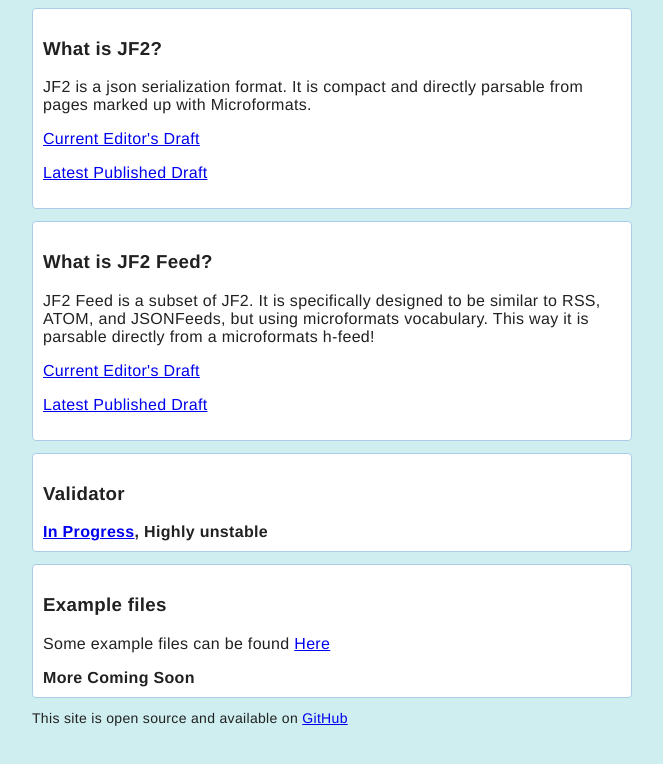
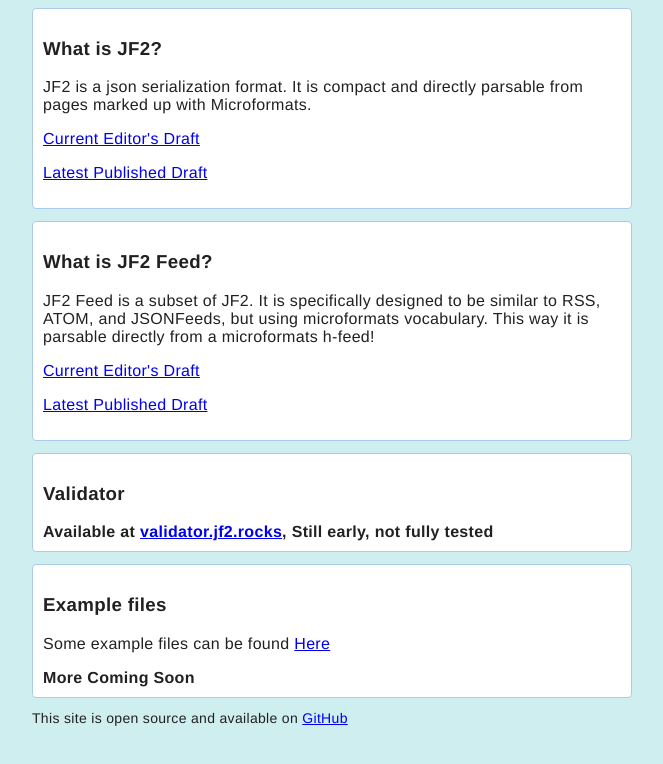
Before and after one commit to dissolve/jf2.rocks, a plain HTML site: page index.html in a window 1280 px wide. Shown: the whole page, without its empty margins (308-971 px from the left). Drawn offline with Linux system fonts and the light colour scheme.

Commit message:
validator looking good

```diff
--- a/index.html
+++ b/index.html
@@ -33,7 +33,7 @@
 	  </section>
 	  <section class="content">
 		<h3>Validator</h3>
-        <h4><a href="http://validator.jf2.rocks">In Progress</a>, Highly unstable</h4>
+        <h4>Available at <a href="http://validator.jf2.rocks">validator.jf2.rocks</a>, Still early, not fully tested</h4>
 	  </section>
 	  <section class="content">
 		<h3>Example files</h3>
```
